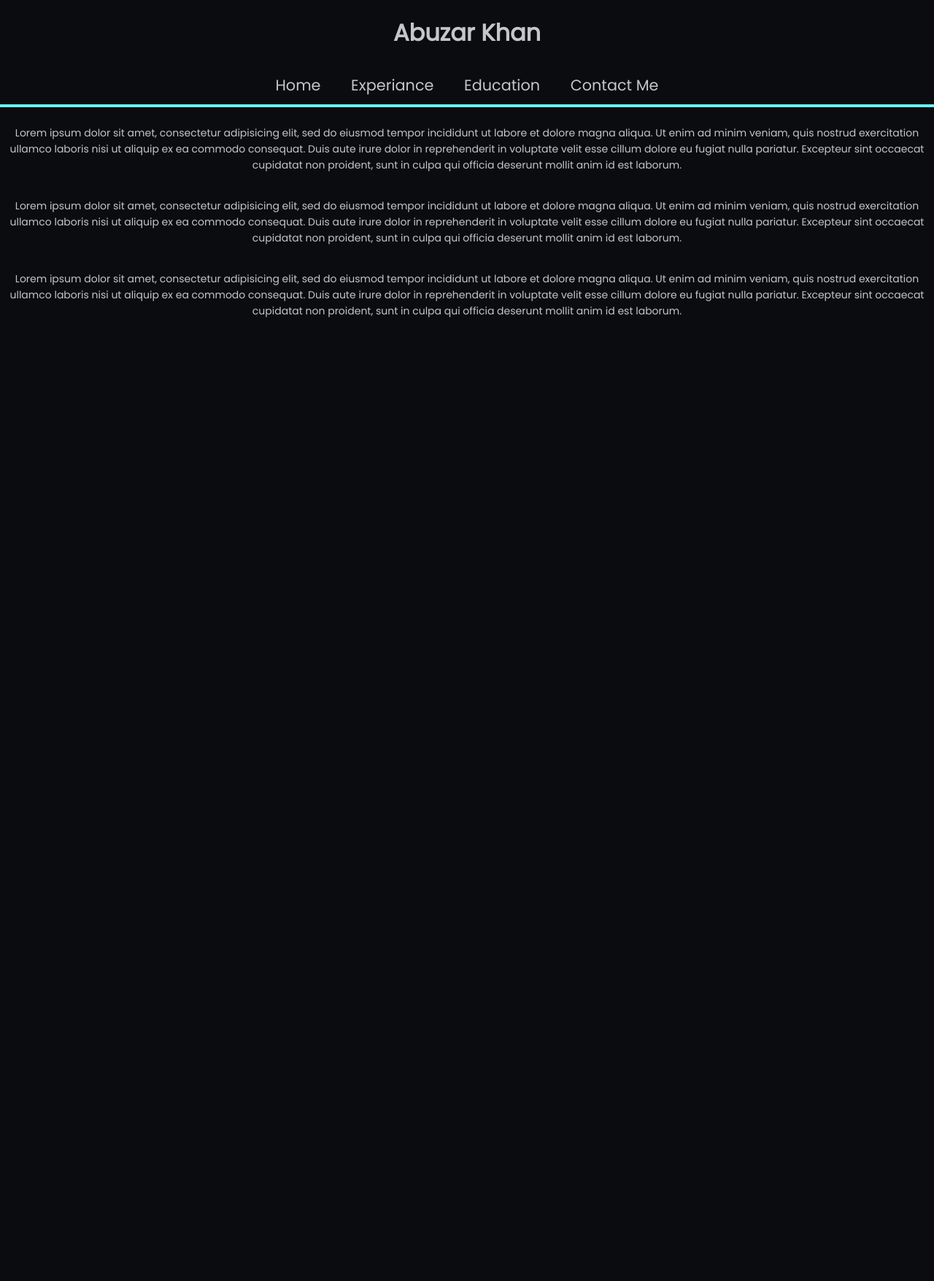
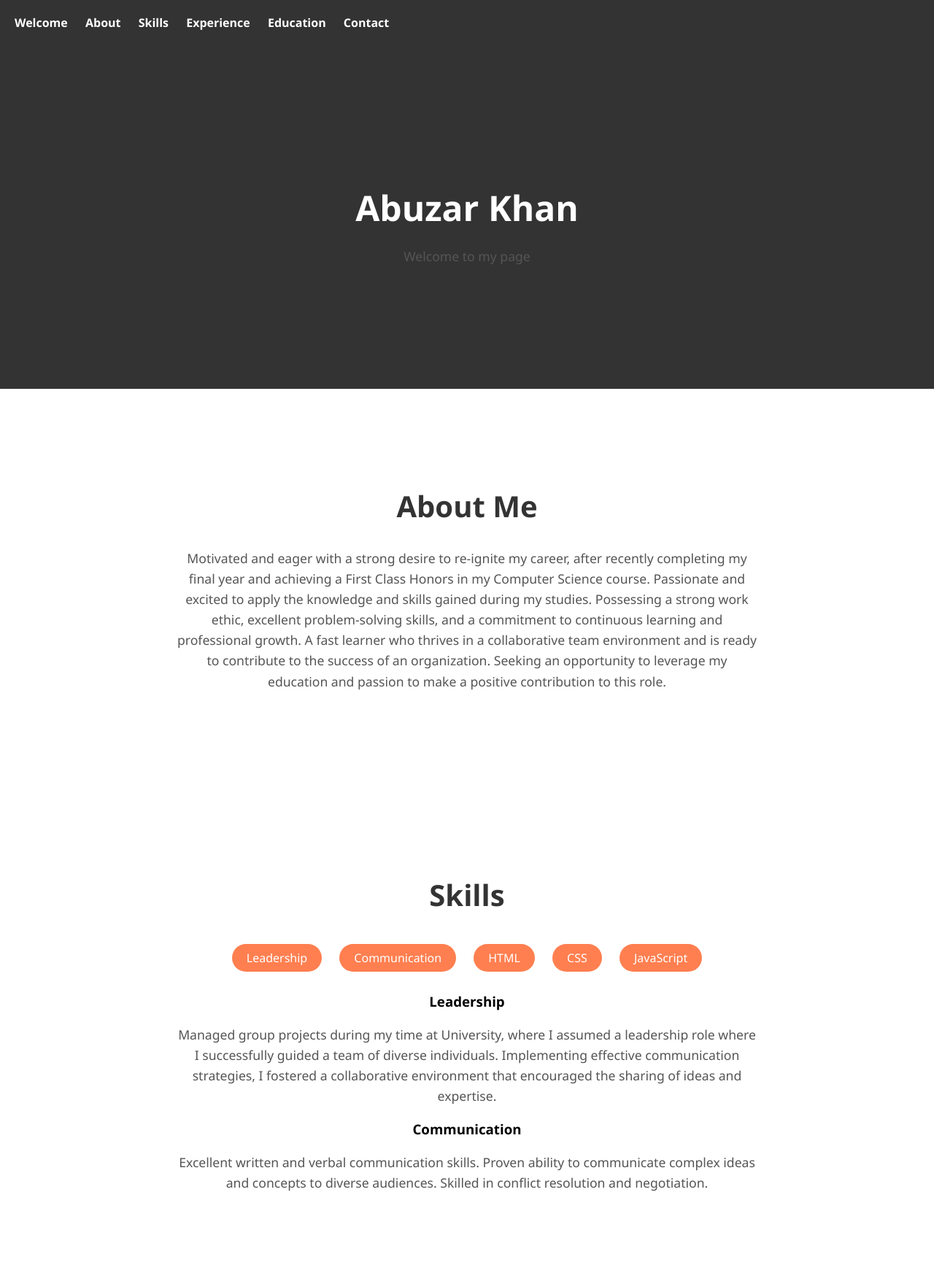
Before and after one commit to 7abuzar/7abuzar.github.io, a plain HTML site: page index.html in a window 1280 px wide. Shown: the top 1756 px of the page at 73% size. Before the commit the page ends 800 px from the top, so only its background shows below. Drawn offline with Linux system fonts and the light colour scheme.

Commit message:
updated entire site

```diff
--- a/index.html
+++ b/index.html
@@ -1,33 +1,131 @@
 <!DOCTYPE html>
 <html lang="en">
-
 <head>
-		<meta charset="utf-8">
+    <meta charset="UTF-8">
     <meta name="viewport" content="width=device-width, initial-scale=1.0">
-		<title>Abuzar Khan</title>
+    <title>My Cool CV</title>
     <link rel="stylesheet" href="styles.css">
 </head>
-
 <body>
-
     <header>
-    			<h1>Abuzar Khan</h1>
-			<div id="menuToggler">&#8801;</div>
-		  	<nav id="menu">
-		  		<a href="#">Home</a>
-	  			<a href="#">Experiance</a>
-	  			<a href="#">Education</a>
-	  			<a href="#">Contact Me</a>
+        <nav>
+            <ul>
+                <li><a href="#welcome">Welcome</a></li>
+                <li><a href="#about">About</a></li>
+                <li><a href="#skills">Skills</a></li>
+                <li><a href="#experience">Experience</a></li>
+                <li><a href="#education">Education</a></li>
+                <li><a href="#contact">Contact</a></li>
+            </ul>
         </nav>
     </header>
 
-    		<main>
-      			<p>Lorem ipsum dolor sit amet, consectetur adipisicing elit, sed do eiusmod tempor incididunt ut labore et dolore magna aliqua. Ut enim ad minim veniam, quis nostrud exercitation ullamco laboris nisi ut aliquip ex ea commodo consequat. Duis aute irure dolor in reprehenderit in voluptate velit esse cillum dolore eu fugiat nulla pariatur. Excepteur sint occaecat cupidatat non proident, sunt in culpa qui officia deserunt mollit anim id est laborum.</p>
-      			<p>Lorem ipsum dolor sit amet, consectetur adipisicing elit, sed do eiusmod tempor incididunt ut labore et dolore magna aliqua. Ut enim ad minim veniam, quis nostrud exercitation ullamco laboris nisi ut aliquip ex ea commodo consequat. Duis aute irure dolor in reprehenderit in voluptate velit esse cillum dolore eu fugiat nulla pariatur. Excepteur sint occaecat cupidatat non proident, sunt in culpa qui officia deserunt mollit anim id est laborum.</p>
-      			<p>Lorem ipsum dolor sit amet, consectetur adipisicing elit, sed do eiusmod tempor incididunt ut labore et dolore magna aliqua. Ut enim ad minim veniam, quis nostrud exercitation ullamco laboris nisi ut aliquip ex ea commodo consequat. Duis aute irure dolor in reprehenderit in voluptate velit esse cillum dolore eu fugiat nulla pariatur. Excepteur sint occaecat cupidatat non proident, sunt in culpa qui officia deserunt mollit anim id est laborum.</p>
-    		</main>
+    <section id="welcome" class="title-section">
+        <div class="content">
+            <h1>Abuzar Khan</h1>
+            <p>Welcome to my page</p>
+        </div>
+    </section>
 
-		<script src="js/scripts.js"></script>
+    <section id="about" class="section">
+        <div class="content">
+            <h2>About Me</h2>
+            <p>
+				Motivated and eager with a strong desire to re-ignite my career,
+				after recently completing my final year and achieving a First Class
+				Honors in my Computer Science course. Passionate and excited to apply
+				the knowledge and skills gained during my studies. Possessing a strong
+				work ethic, excellent problem-solving skills, and a commitment to
+				continuous learning and professional growth. A fast learner who thrives in
+				a collaborative team environment and is ready to contribute to the success
+				of an organization. Seeking an opportunity to leverage my education and
+				passion to make a positive contribution to this role.
+			</p>
+        </div>
+    </section>
 
+    <section id="skills" class="section">
+        <div class="content">
+            <h2>Skills</h2>
+            <ul>
+                <li>Leadership</li>
+				<li>Communication</li>
+				<li>HTML</li>
+                <li>CSS</li>
+                <li>JavaScript</li>
+                <!-- Add more skills as needed -->
+            </ul>
+
+			<h3>Leadership</h3>
+			<p>
+				Managed group projects during my time at University, where I
+				assumed a leadership role where I successfully guided a team of
+				diverse individuals. Implementing effective communication strategies,
+				I fostered a collaborative environment that encouraged the sharing of
+				ideas and expertise.
+			</p>
+
+			<h3>Communication</h3>
+			<p>
+				Excellent written and verbal communication skills. Proven ability to
+				communicate complex ideas and concepts to diverse audiences. Skilled
+				in conflict resolution and negotiation.
+			</p>
+        </div>
+    </section>
+
+    <section id="experience" class="section">
+        <div class="content">
+            <h2>Experience</h2>
+            <div class="experience-item">
+                <h3>Sales Advisor</h3>
+                <p>Currys plc - Oct 2023-Present</p>
+                <p>
+					As a Sales Advisor, my primary role involves engaging with customers
+					to discuss our service offerings. My effective listening and questioning
+					abilities helps to establish strong connections with customers, allowing
+					me to gain insight into their specific needs. This, in turn, enables me
+					to recommend the ideal product at the most competitive price.
+				</p>
+            </div>
+
+			<div class="experience-item">
+                <h3>Retail Assistant</h3>
+                <p>British Heart Foundation - Mar 2019-Apr 2019</p>
+                <p>
+					Resolved customer inquiries, concerns, and complaints promptly and effectively,
+					ensuring customer loyalty and retention. Actively contributed to visual
+					merchandising efforts, ensuring adherence to the guideline that the company
+					has set. Assisted in inventory management, including unpacking items,
+					conducting stock checks, and updating inventory.
+				</p>
+            </div>
+            <!-- Add more experience items as needed -->
+        </div>
+    </section>
+
+    <section id="education" class="section">
+        <div class="content">
+            <h2>Education</h2>
+            <div class="education-item">
+                <h3>Bachelor of Science (Honours) First Class</h3>
+				<h3>Computer Science</h3>
+                <p>De Montfort University - 2020-2023</p>
+                <p>
+					Relevant coursework includes Front-End Web Development, Agile Team Development,
+					Computer Ethics and Privacy, Mathematics for Computing, and Development Project.
+				</p>
+            </div>
+            <!-- Add more education items as needed -->
+        </div>
+    </section>
+
+    <section id="contact" class="section">
+        <div class="content">
+            <h2>Contact Me</h2>
+            <p>Email: 7abuzarkhan@gmail.com</p>
+            <p>Phone: 123-456-7890</p>
+        </div>
+    </section>
 </body>
 </html>
--- a/styles.css
+++ b/styles.css
@@ -1,91 +1,122 @@
-@import url('https://fonts.googleapis.com/css2?family=Poppins&display=swap');
-
 body {
-	background-color: #0B0C10;
-	color: #C5C6C7;
-	font-family: 'Poppins', sans-serif;
-	justify-content: center;
-	text-align: center;
-	padding: 0em;
-	margin: auto;
+    font-family: 'Segoe UI', Tahoma, Geneva, Verdana, sans-serif;
+    margin: 0;
+    padding: 0;
 }
 
-#menuToggler {
-	position: fixed;
-	top: 0.5rem;
-	right: 0.5rem;
-	background-color: #0B0C10;
-	color: #C5C6C7;
-	font-size: 3em;
-	text-align: right;
-	line-height: 1em;
-	padding: 0 1rem;
-	z-index: 1;
+header {
+    background-color: #333;
+    color: #fff;
+    padding: 20px;
 }
 
-nav {
-	position: fixed;
-	width: 100vw;
-	height: 100vh;
-	top: 0;
-	display: flex;
-	flex-direction: column;
-	background-color: #0B0C10;
-	opacity: 0;
-	transform: translateX(100vw);
-	transition: transform 0.4s, opacity 0.6s;
+nav ul {
+    list-style: none;
+    margin: 0;
+    padding: 0;
 }
 
-nav.open {
-	transition: transform 0.4s, opacity 0.2s;
-	transform: none;
-	opacity: 1;
+nav ul li {
+    display: inline;
+    margin-right: 20px;
 }
 
-nav a {
-	font-size: 2em;
-	text-decoration: none;
-	padding: 0.5em 1em;
-	color: #C5C6C7;
-	text-align: center;
-	flex-grow: 1;
-	transition: background-color 0.5s;
+nav ul li a {
+    color: #fff;
+    text-decoration: none;
+    font-weight: bold;
+    transition: color 0.3s ease;
 }
 
-nav a:hover {
-	color: #00A19C;
+nav ul li a:hover {
+    color: #ff7f50;
 }
 
-p{
-	color: #C5C6C7;
-	font-size: 14px;
-	font-weight: 300;
-	line-height: 22px;
-	padding: 10px;
+.title-section {
+    background-color: #333;
+    color: #fff;
+    padding: 150px 0;
 }
 
-@media screen and (min-width: 700px) {
-	body {
-		background-color: #0B0C10;
-	}
+.title-section .content {
+    max-width: 800px;
+    margin: 0 auto;
+    text-align: center;
+}
 
-	#menuToggler {
-		display: none;
-	}
+.title-section h1 {
+    font-size: 3em;
+    margin-bottom: 20px;
+}
 
-	nav {
-		display: flex;
-		flex-direction: row;
-		transform: none;
-		opacity: 1;
-		height: auto;
-		position: static;
-		justify-content: center;
-		border-bottom: 4px solid #66FCF1;
-	}
+.title-section p {
+    font-size: 1.2em;
+    line-height: 1.6;
+}
 
-	nav a {
-		font-size: 1.3em;
-		flex-grow: 0;
-	}
+.section {
+    padding: 100px 0;
+    text-align: center;
 }
+
+.content {
+    max-width: 800px;
+    margin: 0 auto;
+}
+
+.content h2 {
+    font-size: 2.5em;
+    margin-bottom: 30px;
+    color: #333;
+}
+
+.content p {
+    font-size: 1.1em;
+    line-height: 1.6;
+    color: #555;
+}
+
+.content ul {
+    list-style: none;
+    padding: 0;
+}
+
+.content ul li {
+    display: inline-block;
+    margin: 10px;
+    background-color: #ff7f50;
+    color: #fff;
+    padding: 8px 20px;
+    border-radius: 20px;
+}
+
+.experience-item,
+.education-item {
+    margin-bottom: 30px;
+}
+
+.experience-item h3,
+.education-item h3 {
+    font-size: 1.5em;
+    margin-bottom: 5px;
+    color: #333;
+}
+
+.experience-item p,
+.education-item p {
+    color: #555;
+}
+
+@media screen and (max-width: 768px) {
+    .content {
+        padding: 0 20px;
+    }
+
+    .content h2 {
+        font-size: 2em;
+    }
+
+    .content p {
+        font-size: 1em;
+    }
+}
```
Lines whose indentation alone changed are shown as unchanged.
